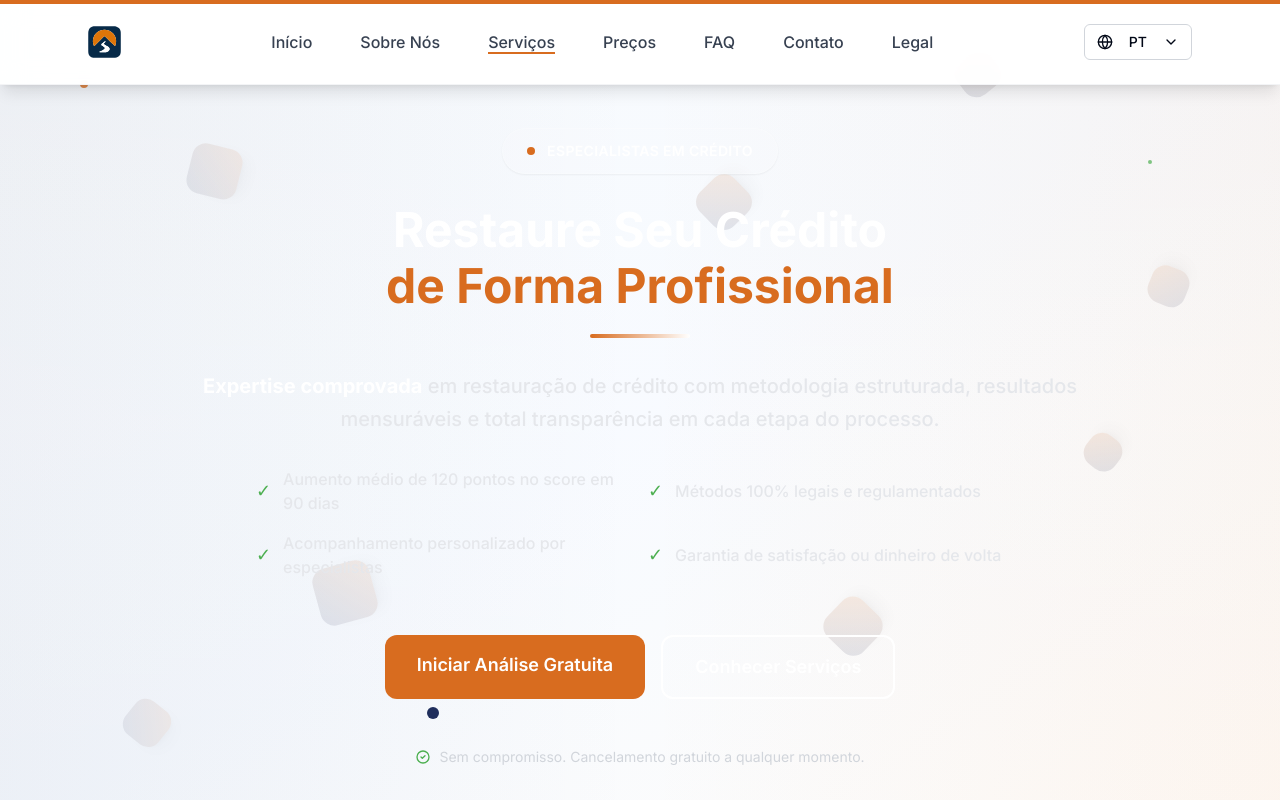
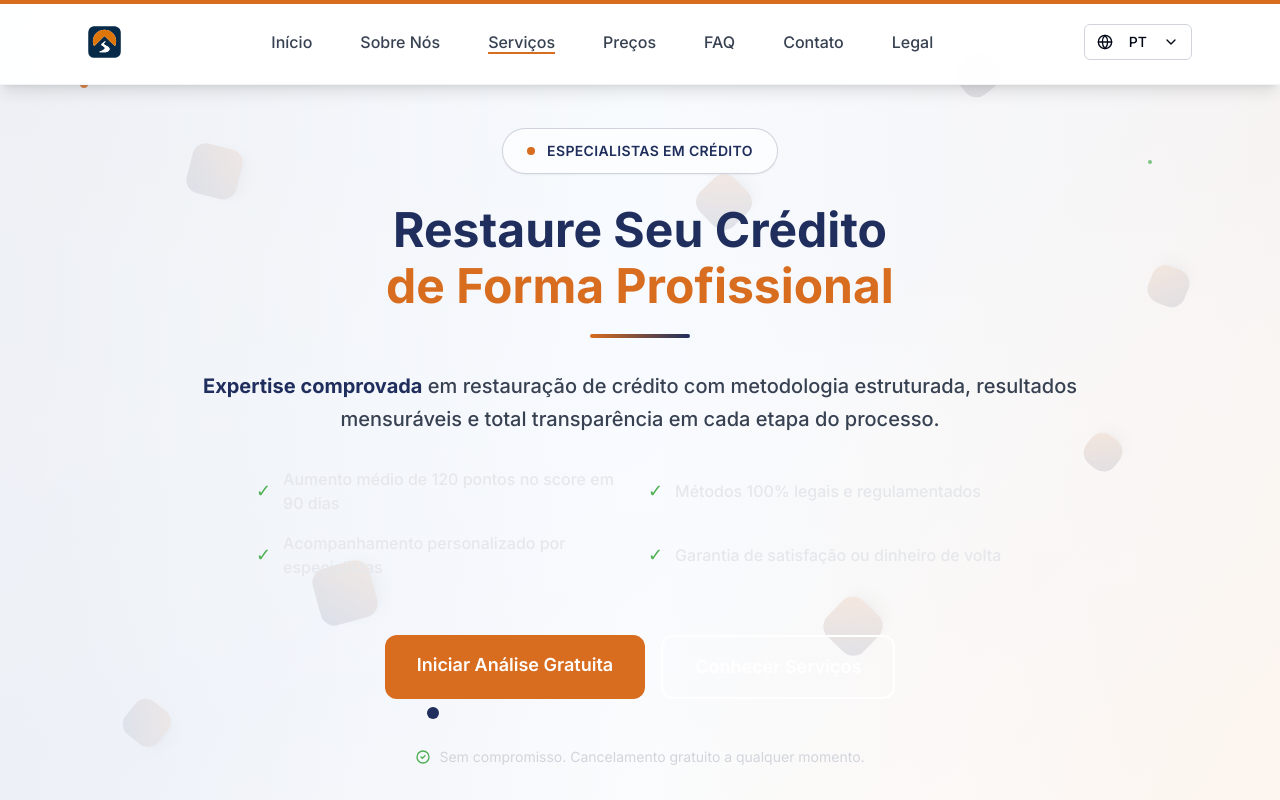
Before and after one commit to BrunoCstr/fixcreditpath, a Next.js app: page /servicos in a window 1280 px wide. Shown: the top 800 px of the page. Built offline with nearby package versions, Linux system fonts and the light colour scheme.

Commit message:
Update text colors for light background
cgen-2120dd1297d44e199401596765995c7e

```diff
--- a/app/servicos/page.tsx
+++ b/app/servicos/page.tsx
@@ -106,10 +106,10 @@ export default function ServicesPage() {
                   initial={{ opacity: 0, y: 20 }}
                   animate={{ opacity: 1, y: 0 }}
                   transition={{ duration: 0.6, delay: 0.3 }}
-                  className="inline-flex items-center gap-3 bg-white/10 border border-white/20 rounded-full px-6 py-3 shadow-sm mb-8"
+                  className="inline-flex items-center gap-3 bg-white/60 border border-[#1F2E5C]/20 rounded-full px-6 py-3 shadow-sm mb-8"
                 >
                   <div className="w-2 h-2 bg-[#D86C1F] rounded-full"></div>
-                  <span className="text-white text-sm font-semibold tracking-wide">
+                  <span className="text-[#1F2E5C] text-sm font-semibold tracking-wide">
                     ESPECIALISTAS EM CRÉDITO
                   </span>
                 </motion.div>
@@ -119,7 +119,7 @@ export default function ServicesPage() {
                   initial={{ opacity: 0, y: 30 }}
                   animate={{ opacity: 1, y: 0 }}
                   transition={{ duration: 0.8, delay: 0.4 }}
-                  className="text-3xl md:text-4xl lg:text-5xl font-bold text-white leading-tight mb-6"
+                  className="text-3xl md:text-4xl lg:text-5xl font-bold text-[#1F2E5C] leading-tight mb-6"
                 >
                   Restaure Seu Crédito
                   <span className="block text-[#D86C1F] mt-2">
@@ -132,7 +132,7 @@ export default function ServicesPage() {
                   initial={{ width: 0 }}
                   animate={{ width: "100px" }}
                   transition={{ duration: 1, delay: 0.8 }}
-                  className="h-1 bg-gradient-to-r from-[#D86C1F] to-white rounded-full mx-auto mb-8"
+                  className="h-1 bg-gradient-to-r from-[#D86C1F] to-[#1F2E5C] rounded-full mx-auto mb-8"
                 />
 
                 {/* Proposta de Valor */}
@@ -142,8 +142,10 @@ export default function ServicesPage() {
                   transition={{ duration: 0.8, delay: 0.6 }}
                   className="space-y-8 max-w-4xl mx-auto"
                 >
-                  <p className="text-xl text-gray-200 leading-relaxed font-medium">
-                    <strong className="text-white">Expertise comprovada</strong>{" "}
+                  <p className="text-xl text-gray-700 leading-relaxed font-medium">
+                    <strong className="text-[#1F2E5C]">
+                      Expertise comprovada
+                    </strong>{" "}
                     em restauração de crédito com metodologia estruturada,
                     resultados mensuráveis e total transparência em cada etapa
                     do processo.
```
